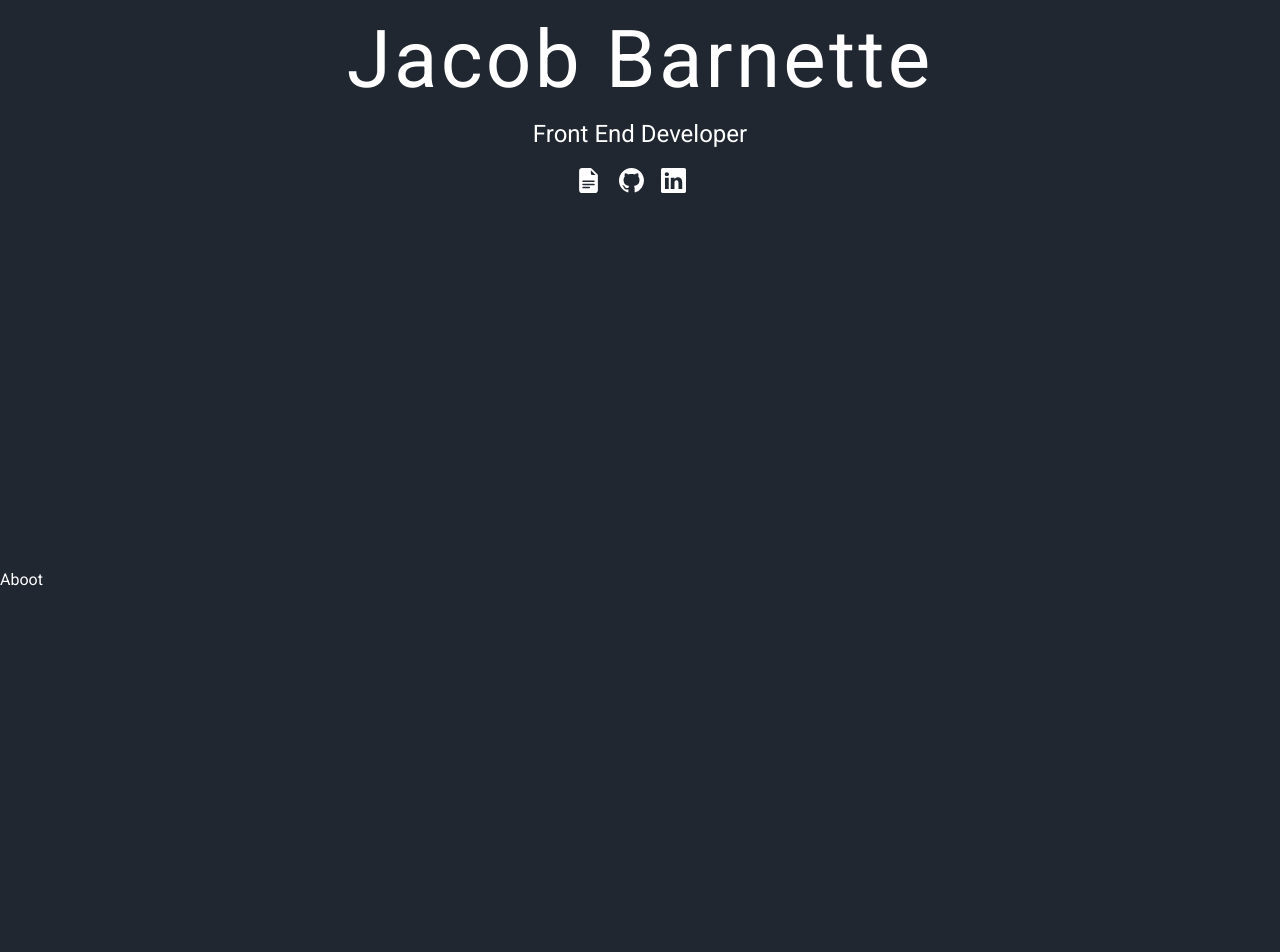
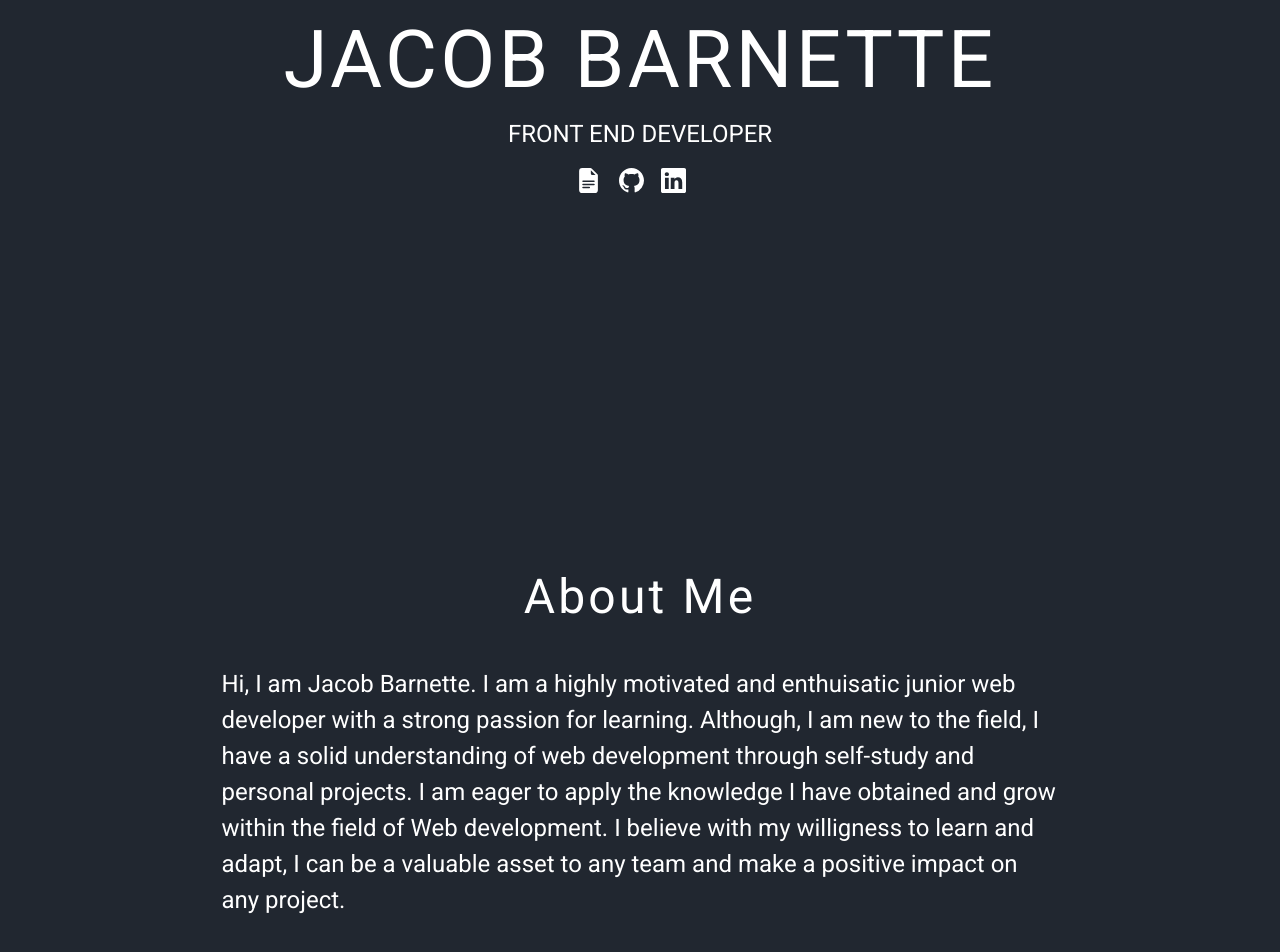
Before and after one commit to jacobbarnette/portfoliov1, a React (Create React App) app: page / in a window 1280 px wide. Shown: the part 232-1184 px from the top of the page. Built offline with nearby package versions, Linux system fonts and the light colour scheme.

Commit message:
rough draft about me section

```diff
--- a/src/components/About.js
+++ b/src/components/About.js
@@ -1,7 +1,24 @@
 import React from "react";
+import { Container } from "react-bootstrap";
 
 const About = () => {
-  return <div className="about">Aboot</div>;
+  return (
+    <Container>
+      <section className="aboutSection">
+        <h2 className="text-center aboutMeHeader">About Me</h2>
+        <p className="aboutMe">
+          Hi, I am Jacob Barnette. I am a highly motivated and enthuisatic
+          junior web developer with a strong passion for learning. Although, I
+          am new to the field, I have a solid understanding of web development
+          through self-study and personal projects. I am eager to apply the
+          knowledge I have obtained and grow within the field of Web
+          development. I believe with my willigness to learn and adapt, I can be
+          a valuable asset to any team and make a positive impact on any
+          project.
+        </p>
+      </section>
+    </Container>
+  );
 };
 
 export default About;
--- a/src/components/Landing.js
+++ b/src/components/Landing.js
@@ -8,9 +8,9 @@ const Landing = () => {
   return (
     <section className=" landingSection">
       <div className="introContainer">
-        <p className="helloTxt">Hi, My name is</p>
-        <h1>Jacob Barnette</h1>
-        <p>Front End Developer</p>
+        <p className="helloTxt">HI, MY NAME IS</p>
+        <h1>JACOB BARNETTE</h1>
+        <p>FRONT END DEVELOPER</p>
       </div>
       <div className="mx-auto socialIconContainer">
         <div className="socialIconsRow">
--- a/src/index.css
+++ b/src/index.css
@@ -56,6 +56,9 @@ p {
 a {
   text-decoration: none;
 }
+a:hover {
+  color:  var(--text-color)
+}
 
 
 .navLink {
@@ -65,3 +68,18 @@ a {
 .navLink:hover {
   color: var(--text-color);
 }
+
+.aboutSection {
+  height: 50vh;
+}
+
+.aboutMeHeader {
+  font-size: 3rem;
+  letter-spacing: 0.2rem;
+  padding-bottom:2rem;
+}
+
+.aboutMe {
+  margin: 0 auto;
+  width: 75%;
+}
```
